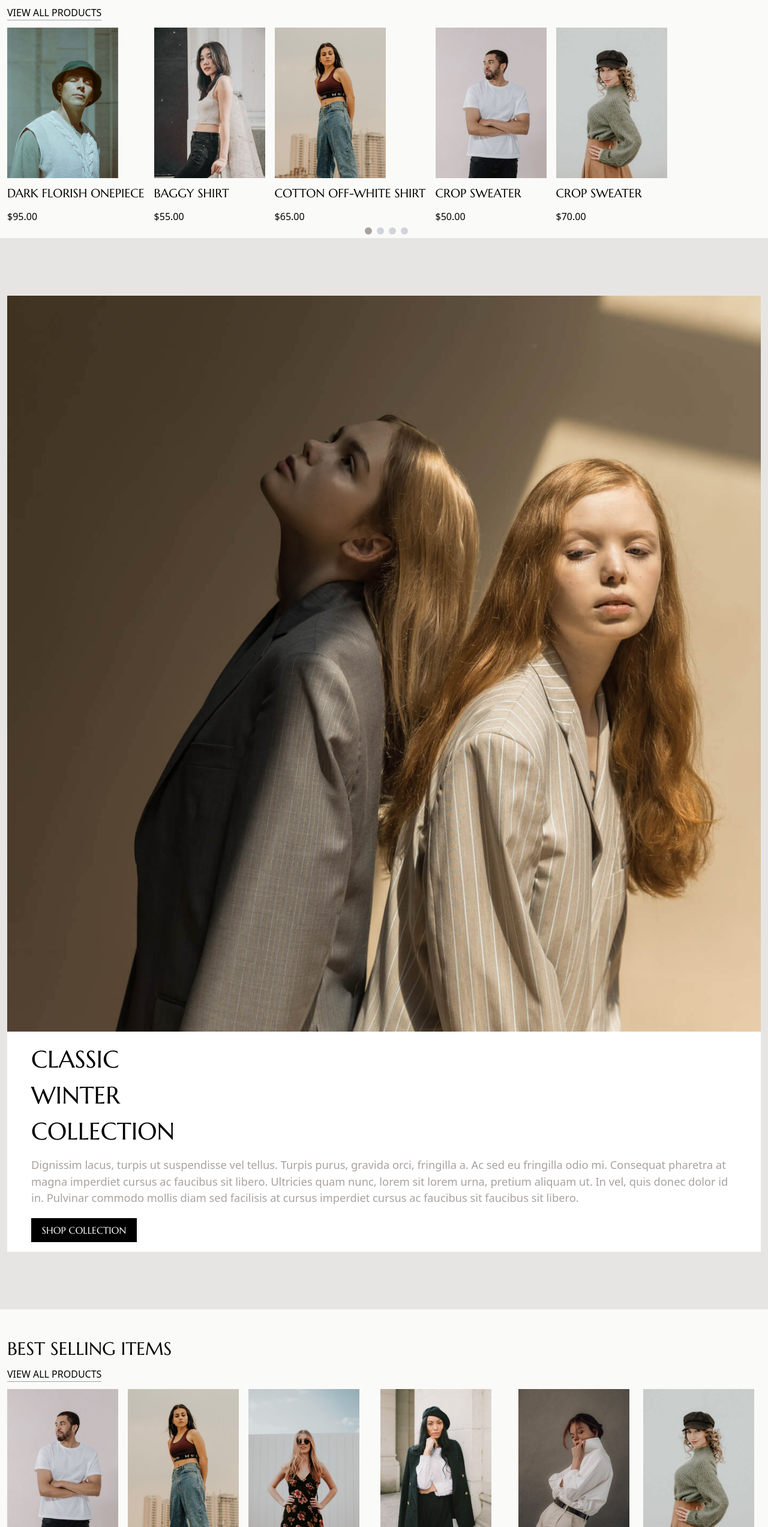
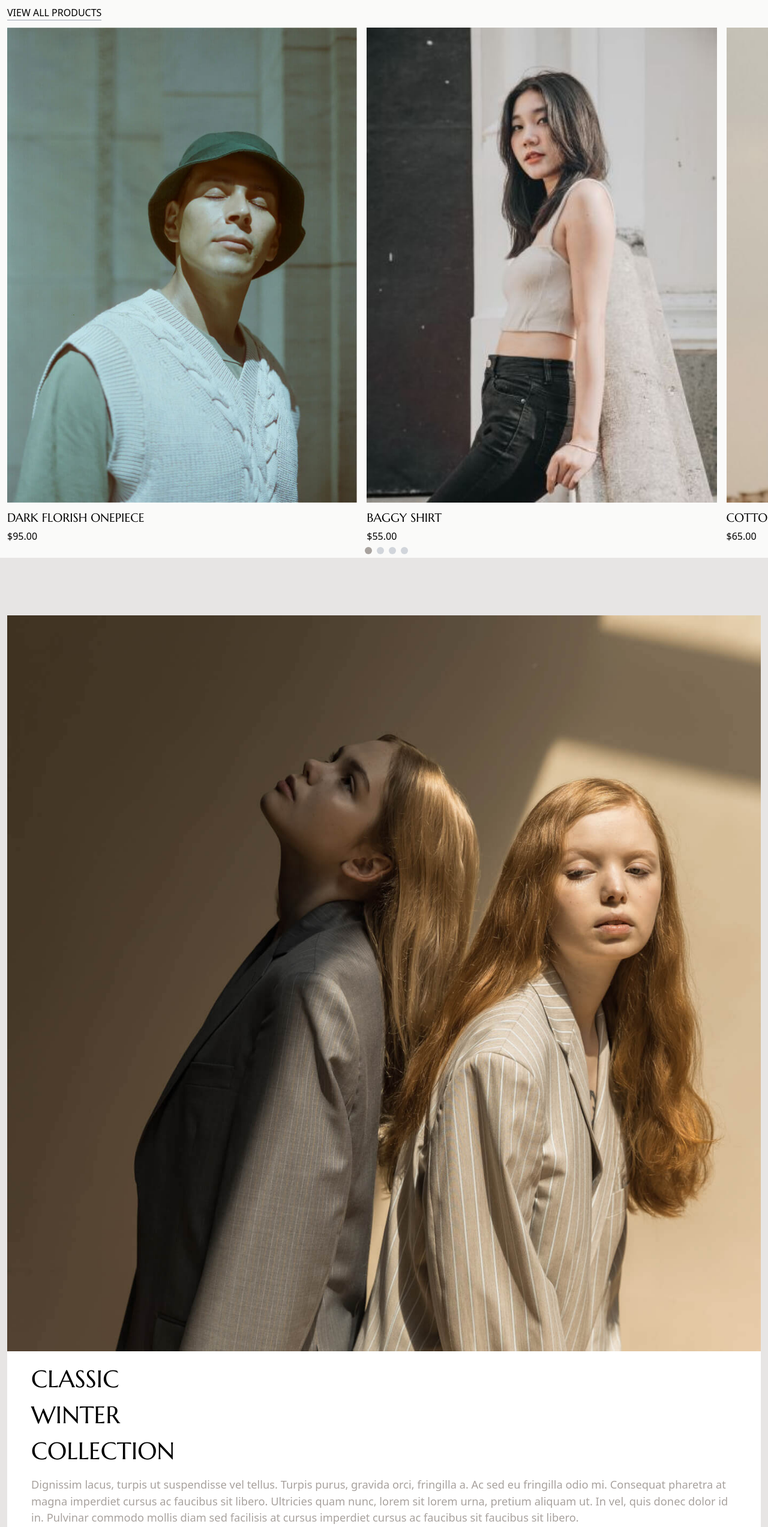
Before and after one commit to Maxi-raph/E-commerce-website, a plain HTML site: page index.html in a window 1280 px wide. Shown: the part 5065-7611 px from the top of the page at 60% size. Drawn offline with nearby package versions, Linux system fonts and the light colour scheme; a script that the page names is missing; a web font is replaced by a local one.

Commit message:
update index.html

```diff
--- a/index.html
+++ b/index.html
@@ -32,17 +32,24 @@
   .font-michroma {
     font-family: "Michroma";
   }
-  @keyframes spin-slow{
-    from{transform: rotate(0deg);}
-    to{transform: rotate(360deg);}
+
+  @keyframes spin-slow {
+    from {
+      transform: rotate(0deg);
     }
+
+    to {
+      transform: rotate(360deg);
+    }
+  }
+
   .circle-text svg {
     animation: spin-slow 48s linear infinite;
   }
 </style>
 
 <body class="bg-stone-50
- overflow-x-hidden ">
+ overflow-x-hidden body">
   <header class="">
     <nav class="p-4 shadow flex justify-between items-center">
       <h1 class="text-[36px] pl-4 font-marcel">KAIRA</h1>
@@ -56,7 +63,7 @@
       </div>
     </nav>
   </header>
-  <section class=" mt-16">
+  <section class=" mt-16 hero-section">
     <div class="flex flex-col gap-7" id="home-text">
       <h2 class="text-center font-marcel text-7xl/[90px] opacity-0 translate-y-32 transition-all duration-1000">New Collections</h2>
       <p class="text-center text-stone-400 text-[18.3px] opacity-0 translate-y-32 transition-all duration-1000 pl-2 pr-2">Lorem ipsum dolor sit amet consectetur adipisicing elit. Saepe voluptas ut dolorum consequuntur, adipisci repellat! Eveniet commodi voluptatem voluptate, eum minima, in suscipit explicabo voluptatibus harum, quibusdam ex repellat eaque!</p>
@@ -146,11 +153,11 @@
     <div class="pl-3 flex flex-col gap-3">
       <h3 class="font-marcel text-3xl">OUR NEW ARRIVALS</h3>
       <a href="" class="border-b-gray-400 w-fit border-b-[1.5px]">VIEW ALL PRODUCTS</a>
-      <div class="overflow-hidden products-container scale-0 opacity-0 transition-all duration-1000">
+      <div class="overflow-hidden products-container scale-0 opacity-0 transition-all duration-1000 w-full">
         <div class="flex products-track transition-all duration-1000">
-          <div class="flex flex-col gap-3 mr-4 products">
-            <div class="relative w-[185px] img-container transition-all duration-500">
-              <img class="w-full transition-all duration-1000" src="Images/product-item-1.jpg" alt="" />
+          <div class="flex flex-shrink-0 w-[46%] flex-col gap-1 mr-4 products ">
+            <div class="relative w-full img-container transition-all duration-500 mb-2">
+              <img class=" transition-all duration-1000" src="Images/product-item-1.jpg" alt="" />
               <i class="hearts fa-regular fa-heart text-xl absolute top-1 right-1 bg-white w-10 h-12 flex items-center justify-center transition-all duration-500 hidden" id="love-icon"></i>
             </div>
             <h4 class="text-xl w-full font-marcel">DARK FLORISH ONEPIECE</h4>
@@ -159,9 +166,9 @@
               <a class="translate-y-[5px] add-cart block transition-all duration-500">ADD TO CART</a>
             </div>
           </div>
-          <div class="flex flex-col gap-3 mr-4 products">
-            <div class="relative w-[185px] img-container transition-all duration-500">
-              <img class="w-full transition-all duration-500" src="Images/product-item-2.jpg" alt="" />
+          <div class="flex flex-col flex-shrink-0 w-[46%] gap-1 mr-4 products">
+            <div class="relative w-full img-container transition-all duration-500 mb-2">
+              <img class=" transition-all duration-500" src="Images/product-item-2.jpg" alt="" />
               <i class="hearts fa-regular fa-heart text-xl absolute top-1 right-1 bg-white w-10 h-12 flex items-center justify-center transition-all duration-500 hidden" id="love-icon"></i>
             </div>
             <h4 class="text-xl w-full font-marcel">BAGGY SHIRT</h4>
@@ -170,9 +177,9 @@
               <a class="add-cart transition-all duration-500 translate-y-[5px]  block">ADD TO CART</a>
             </div>
           </div>
-          <div class="flex flex-col gap-3 mr-4 products">
-            <div class="relative w-[185px] img-container transition-all duration-500">
-              <img class="w-full transition-all duration-500" src="Images/product-item-3.jpg" alt="" />
+          <div class="flex flex-col flex-shrink-0 w-[46%]  gap-1 mr-4 products">
+            <div class="relative w-full img-container transition-all duration-500 mb-2">
+              <img class=" transition-all duration-500" src="Images/product-item-3.jpg" alt="" />
               <i class="hearts fa-regular fa-heart text-xl absolute top-1 right-1 bg-white w-10 h-12 flex items-center justify-center transition-all duration-500 hidden" id="love-icon"></i>
             </div>
             <h4 class="text-xl w-ful font-marcel">COTTON OFF-WHITE SHIRT</h4>
@@ -181,9 +188,9 @@
               <a class="block add-cart transition-all duration-500 translate-y-[5px]">ADD TO CART</a>
             </div>
           </div>
-          <div class="flex flex-col gap-3 mr-4 products">
-            <div class="relative w-[185px] img-container transition-all duration-500">
-              <img class="w-full transition-all duration-1000" src="Images/product-item-4.jpg" alt="" />
+          <div class="flex flex-col flex-shrink-0 w-[46%]  gap-1 mr-4 products">
+            <div class="relative w-full img-container transition-all duration-500 mb-2">
+              <img class="transition-all duration-1000" src="Images/product-item-4.jpg" alt="" />
               <i class="hearts fa-regular fa-heart text-xl absolute top-1 right-1 bg-white w-10 h-12 flex items-center justify-center transition-all duration-500 hidden" id="love-icon"></i>
             </div>
             <h4 class="text-xl w-full font-marcel">CROP SWEATER</h4>
@@ -192,9 +199,9 @@
               <a class="block add-cart  transition-all duration-500 translate-y-[5px]">ADD TO CART</a>
             </div>
           </div>
-          <div class="flex flex-col gap-3 products">
-            <div class="relative w-[185px] img-container transition-all duration-500">
-              <img class="w-full transition-all duration-500" src="Images/product-item-10.jpg" alt="" />
+          <div class="flex flex-col flex-shrink-0 w-[46%] gap-1 products">
+            <div class="relative w-full img-container transition-all duration-500 mb-2">
+              <img class=" transition-all duration-500" src="Images/product-item-10.jpg" alt="" />
               <i class="hearts fa-regular fa-heart text-xl absolute top-1 right-1 bg-white w-10 h-12 flex items-center justify-center transition-all duration-500 hidden" id="love-icon"></i>
             </div>
             <h4 class="text-xl w-52 font-marcel">CROP SWEATER</h4>
@@ -229,9 +236,9 @@
       <a href="" class="border-b-gray-400 w-fit border-b-[1.5px]">VIEW ALL PRODUCTS</a>
       <div class="overflow-hidden products-container scale-0 opacity-0 transition-all duration-1000">
         <div class="flex products-track2 transition-all duration-1000">
-         <div class="flex flex-col gap-3 mr-4 products2">
-           <div class="relative w-[185px] img-container2 transition-all duration-500">
-             <img class="w-full transition-all duration-1000" src="Images/product-item-4.jpg" alt="" />
+          <div class="flex flex-col flex-shrink-0 w-[46%] gap-1 mr-4 products2">
+            <div class="relative w-full img-container2 transition-all duration-500 mb-2">
+              <img class=" transition-all duration-1000" src="Images/product-item-4.jpg" alt="" />
               <i class="hearts2 fa-regular fa-heart text-xl absolute top-1 right-1 bg-white w-10 h-12 flex items-center justify-center transition-all duration-500 hidden" id="love-icon"></i>
             </div>
             <h4 class="text-xl w-full font-marcel">DARK FLORISH ONEPIECE</h4>
@@ -240,9 +247,9 @@
               <a class="translate-y-[5px] add-cart2 block transition-all duration-500">ADD TO CART</a>
             </div>
           </div>
-         <div class="flex flex-col gap-3 mr-4 products2">
-           <div class="relative w-[185px] img-container2 transition-all duration-500">
-             <img class="w-full transition-all duration-500" src="Images/product-item-3.jpg" alt="" />
+          <div class="flex flex-col flex-shrink-0 w-[46%] gap-1 mr-4 products2">
+            <div class="relative w-full img-container2 transition-all duration-500 mb-2">
+              <img class="transition-all duration-500" src="Images/product-item-3.jpg" alt="" />
               <i class="hearts2 fa-regular fa-heart text-xl absolute top-1 right-1 bg-white w-10 h-12 flex items-center justify-center transition-all duration-500 hidden" id="love-icon"></i>
             </div>
             <h4 class="text-xl w-full font-marcel">BAGGY SHIRT</h4>
@@ -251,9 +258,9 @@
               <a class="add-cart2 transition-all duration-500 translate-y-[5px]  block">ADD TO CART</a>
             </div>
           </div>
-         <div class="flex flex-col gap-3 mr-4 products2">
-           <div class="relative w-[185px] img-container2 transition-all duration-500">
-             <img class="w-full transition-all duration-500" src="Images/product-item-5.jpg" alt="" />
+          <div class="flex flex-col flex-shrink-0 w-[46%] gap-1 mr-4 products2">
+            <div class="relative w-full img-container2 transition-all duration-500 mb-2">
+              <img class="transition-all duration-500" src="Images/product-item-5.jpg" alt="" />
               <i class="hearts2 fa-regular fa-heart text-xl absolute top-1 right-1 bg-white w-10 h-12 flex items-center justify-center transition-all duration-500 hidden" id="love-icon"></i>
             </div>
             <h4 class="text-xl w-ful font-marcel">COTTON OFF-WHITE SHIRT</h4>
@@ -262,9 +269,9 @@
               <a class="block add-cart2 transition-all duration-500 translate-y-[5px]">ADD TO CART</a>
             </div>
           </div>
-         <div class="flex flex-col gap-3 mr-4 products2">
-           <div class="relative w-[185px] img-container2 transition-all duration-500">
-             <img class="w-full transition-all duration-1000" src="Images/product-item-6.jpg" alt="" />
+          <div class="flex flex-col flex-shrink-0 w-[46%] gap-1 mr-4 products2">
+            <div class="relative w-full img-container2 transition-all duration-500 mb-2">
+              <img class="transition-all duration-1000" src="Images/product-item-6.jpg" alt="" />
               <i class="hearts2 fa-regular fa-heart text-xl absolute top-1 right-1 bg-white w-10 h-12 flex items-center justify-center transition-all duration-500 hidden" id="love-icon"></i>
             </div>
             <h4 class="text-xl w-full font-marcel">HANDMADE CROP SWEATER</h4>
@@ -273,9 +280,9 @@
               <a class="block add-cart2  transition-all duration-500 translate-y-[5px]">ADD TO CART</a>
             </div>
           </div>
-         <div class="flex flex-col gap-3 products2">
-           <div class="relative w-[185px] img-container2 transition-all duration-500">
-             <img class="w-full transition-all duration-500" src="Images/product-item-9.jpg" alt="" />
+          <div class="flex flex-col flex-shrink-0 w-[46%] gap-1 mr-4 products2">
+            <div class="relative w-full img-container2 transition-all duration-500 mb-2">
+              <img class=" transition-all duration-500" src="Images/product-item-9.jpg" alt="" />
               <i class="hearts2 fa-regular fa-heart text-xl absolute top-1 right-1 bg-white w-10 h-12 flex items-center justify-center transition-all duration-500 hidden" id="love-icon"></i>
             </div>
             <h4 class="text-xl w-52 font-marcel">DARK FLORISH ONEPIECE</h4>
@@ -284,12 +291,12 @@
               <a class="block add-cart2 transition-all duration-500 translate-y-[5px]">ADD TO CART</a>
             </div>
           </div>
-         <div class="flex flex-col gap-3 products2">
-           <div class="relative w-[185px] img-container2 transition-all duration-500">
-             <img class="w-full transition-all duration-500" src="Images/product-item-10.jpg" alt="" />
+          <div class="flex flex-col flex-shrink-0 w-[46%] gap-1 mr-4 products2">
+            <div class="relative w-full img-container2 transition-all duration-500 mb-2">
+              <img class="transition-all duration-500" src="Images/product-item-10.jpg" alt="" />
               <i class="hearts2 fa-regular fa-heart text-xl absolute top-1 right-1 bg-white w-10 h-12 flex items-center justify-center transition-all duration-500 hidden" id="love-icon"></i>
             </div>
-           <h4 class="text-xl w-52 font-marcel">COTTON OFF-WHITE SHIRT</h4>
+            <h4 class="text-xl w-44 font-marcel">COTTON OFF-WHITE SHIRT</h4>
             <div class="overflow-y-hidden h-6">
               <span class="hide-cash2 transition-all duration-500 translate-y-0 block">$70.00</span>
               <a class="block add-cart2 transition-all duration-500 translate-y-[5px]">ADD TO CART</a>
@@ -305,28 +312,32 @@
         </div>
       </div>
     </div>
-   <div class="relative pt-24 w-96 m-auto videoframe scale-0 opacity-0 transition-all duration-1000">
+    <div class="relative mt-24 w-96 m-auto videoframe scale-0 opacity-0 transition-all duration-1000">
+      <a href="">
       <img src="Images/video-image.jpg" alt="">
-
-  <div class="absolute top-[66%] left-1/2 -translate-x-1/2 -translate-y-1/2 w-64 h-64 circle-text">
+      <div class="absolute top-1/2 left-1/2 -translate-x-1/2 -translate-y-1/2 w-64 h-64 circle-text">
         <svg viewBox="25 25 250 250" class="w-full h-full">
           <defs>
-        <path id="circlePath"
-              d="M 150,150 m -100,0 a 100,100 0 1,1 200,0 a 100,100 0 1,1 -200,0" />
+            <path id="circlePath" d="M 150,150 m -100,0 a 100,100 0 1,1 200,0 a 100,100 0 1,1 -200,0" />
           </defs>
           <text font-size="18" fill="white" letter-spacing="4">
             <textPath href="#circlePath" startOffset="0%">
-          CLASSIC COLLECTION 2022 - CLASSIC COLLECTION  -
+              CLASSIC COLLECTION 2022 - CLASSIC COLLECTION -
               CLASSIC COLLECTION 2022
             </textPath>
           </text>
         </svg>
       </div>
-  <div class=""> </div>
+      <div class="absolute top-1/2 left-1/2 text-white text-xl">
+        <i class="fa-solid fa-play"></i>
+      </div>
+      </a>
     </div>
   </section>
   <script src="https://cdn.jsdelivr.net/npm/eruda"></script>
-<script>eruda.init();</script>
+  <script>
+    eruda.init();
+  </script>
 </body>
 <script src="main.js"></script>
 
```
Lines whose indentation alone changed are shown as unchanged.
